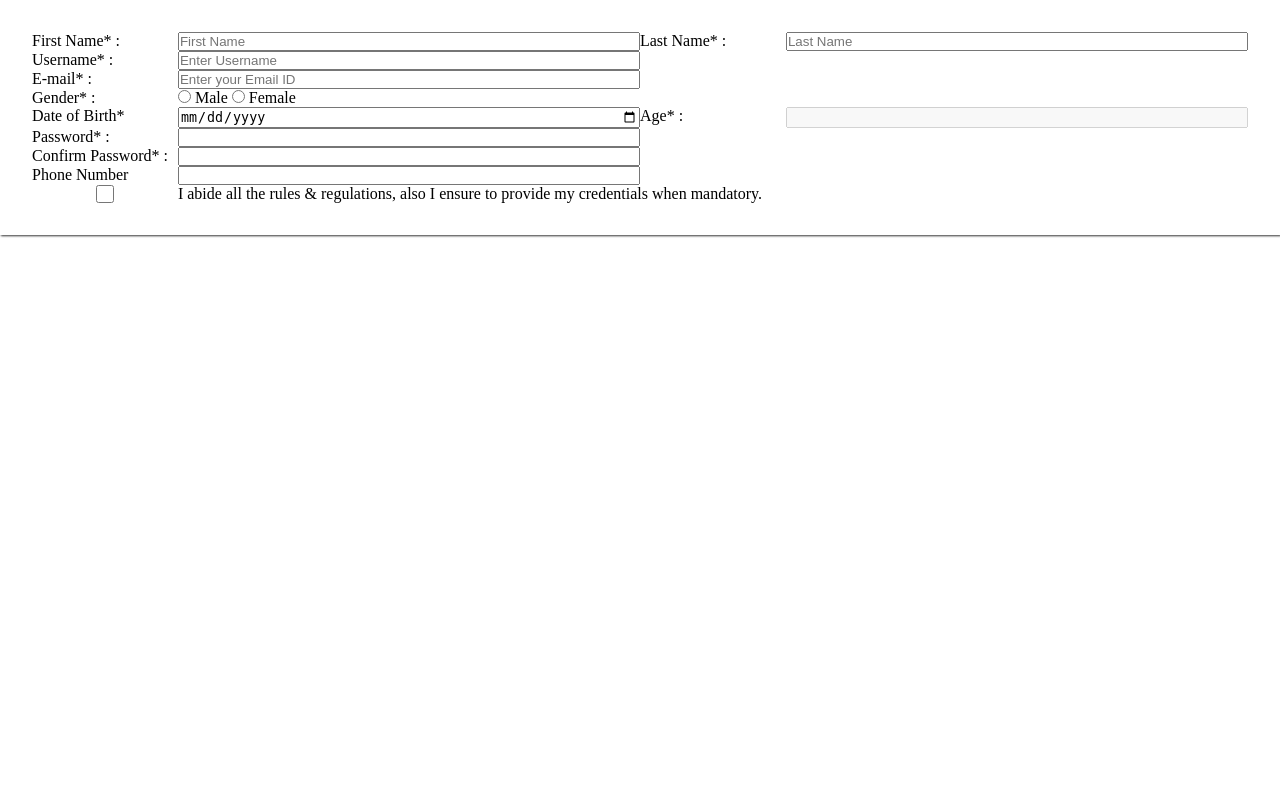
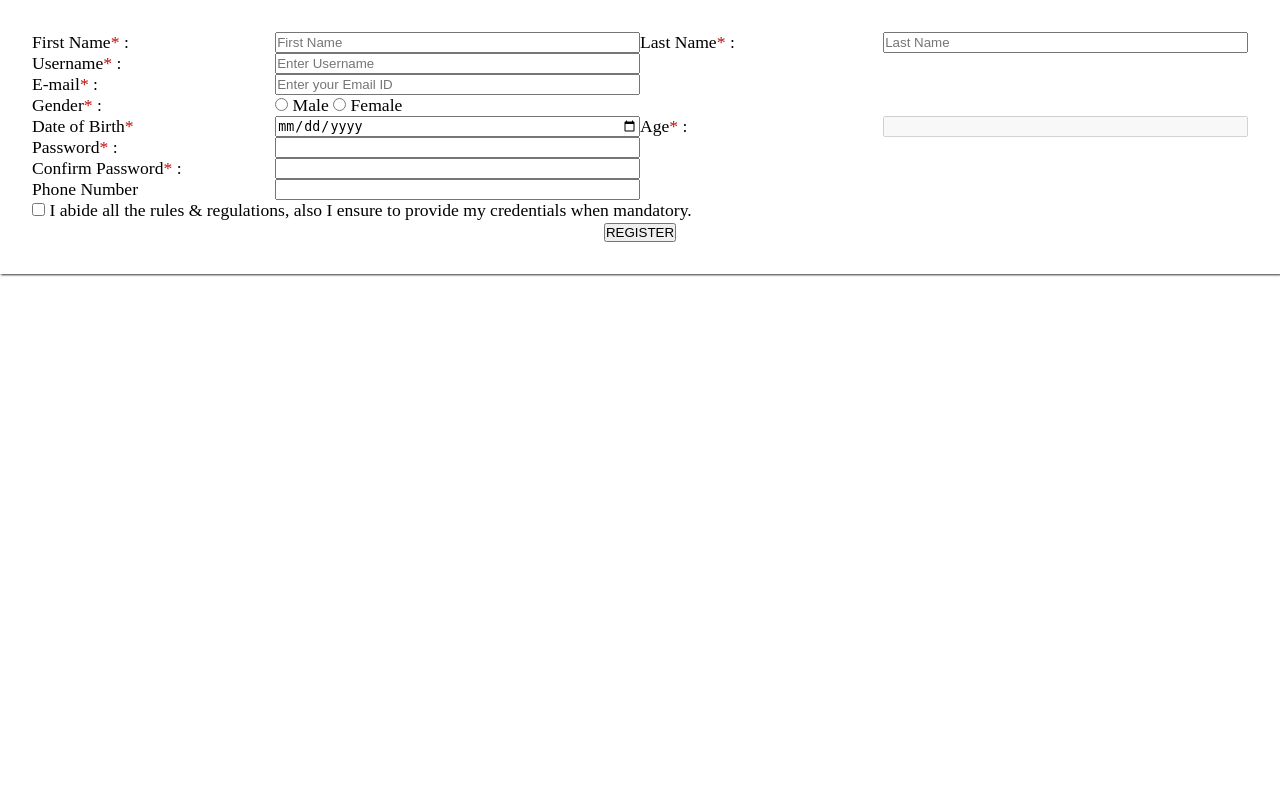
Before and after one commit to Kirandeep2806/Begin-With-Web-Development, a Python web app: template Lab/Clone and perform operations/Riot/templates/registration.html in a window 1280 px wide. Run offline with Jinja, Linux system fonts and the light colour scheme; the template is opened without the code that fills it, so the values that code supplies are empty.

Commit message:
Registration form staging#4

```diff
--- a/Lab/Clone and perform operations/Riot/css/registration/registration.css
+++ b/Lab/Clone and perform operations/Riot/css/registration/registration.css
@@ -4,15 +4,36 @@
   box-sizing: border-box;
 }
 
+.container {
+  position: absolute;
+  top: 0;
+  bottom: 0;
+  left: 0;
+  right: 0;
+}
 .container .registration-card {
-  width: 100%;
+  font-size: 1.1rem;
   display: grid;
-  grid-template-columns: 12% 38% 12% 38%;
+  grid-template-columns: 20% 30% 20% 30%;
   padding: 2rem;
   box-shadow: 1px 1px 2px rgba(0, 0, 0, 0.8);
 }
-.container .registration-card p {
-  grid-column: span 3;
+.container .registration-card label {
+  user-select: none;
+}
+.container .registration-card label span {
+  color: #c00c0c;
+}
+.container .registration-card .agree-to-rules {
+  grid-column: span 4;
+  user-select: none;
+}
+.container .registration-card .register-btn {
+  grid-column: span 4;
+  text-align: center;
+}
+.container .registration-card .register-btn #register {
+  cursor: pointer;
 }
 
 /*# sourceMappingURL=registration.css.map */
--- a/Lab/Clone and perform operations/Riot/css/registration/registration.scss
+++ b/Lab/Clone and perform operations/Riot/css/registration/registration.scss
@@ -5,20 +5,37 @@
 }
 
 .container {
-    $LABEL-PERCENT: 12%;
+    $LABEL-PERCENT: 20%;
     $INPUT-PERCENT: calc((100% - (2*$LABEL-PERCENT))/2);
-    // position: absolute;
+    position: absolute;
     // top: 50%;
     // left: 50%;
     // transform: translate(-50%, -50%);
+    top: 0;
+    bottom: 0;left: 0;right: 0;
     .registration-card {
-        width: 100%;
+        // width: 100%;
+        font-size: 1.1rem;
         display: grid;
         grid-template-columns: $LABEL-PERCENT $INPUT-PERCENT $LABEL-PERCENT $INPUT-PERCENT ;
         padding: 2rem;
         box-shadow: 1px 1px 2px rgba(0, 0, 0, 0.8);
-        p {
-            grid-column: span 3;
+        label {
+            user-select: none;
+            span {
+                color: rgb(192, 12, 12);
+            }
+        }
+        .agree-to-rules {
+            grid-column: span 4;
+            user-select: none;
+        }
+        .register-btn {
+            grid-column: span 4;
+            text-align: center;
+            #register {
+                cursor: pointer;
+            }
         }
     }
 }
--- a/Lab/Clone and perform operations/Riot/templates/registration.html
+++ b/Lab/Clone and perform operations/Riot/templates/registration.html
@@ -21,7 +21,8 @@
             <div></div>
             <div></div>
             <label for="email">E-mail<span>*</span> :&ensp;</label>
-            <input type="email" name="email" id="email" placeholder="Enter your Email ID" autocomplete="email" required />
+            <input type="email" name="email" id="email" placeholder="Enter your Email ID" autocomplete="email"
+                required />
             <div></div>
             <div></div>
             <label for="gender">Gender<span>*</span> :&ensp;</label>
@@ -49,8 +50,14 @@
             <input type="text" name="phNo" id="ph-no" autocomplete="mobile" maxlength="10" />
             <div></div>
             <div></div>
-            <input type="checkbox" name="agree" id="agree" />
-            <p>I abide all the rules & regulations, also I ensure to provide my credentials when mandatory.</p>
+            <div class="agree-to-rules">
+                <input type="checkbox" name="agree" id="agree" />
+                <label for="agree">I abide all the rules & regulations, also I ensure to provide my credentials when
+                    mandatory.</label>
+            </div>
+            <div class="register-btn">
+            <input type="submit" name="register" id="register" value="REGISTER" />
+        </div>
         </div>
     </div>
 </body>
```
Also changed, not shown: 1 other file.
